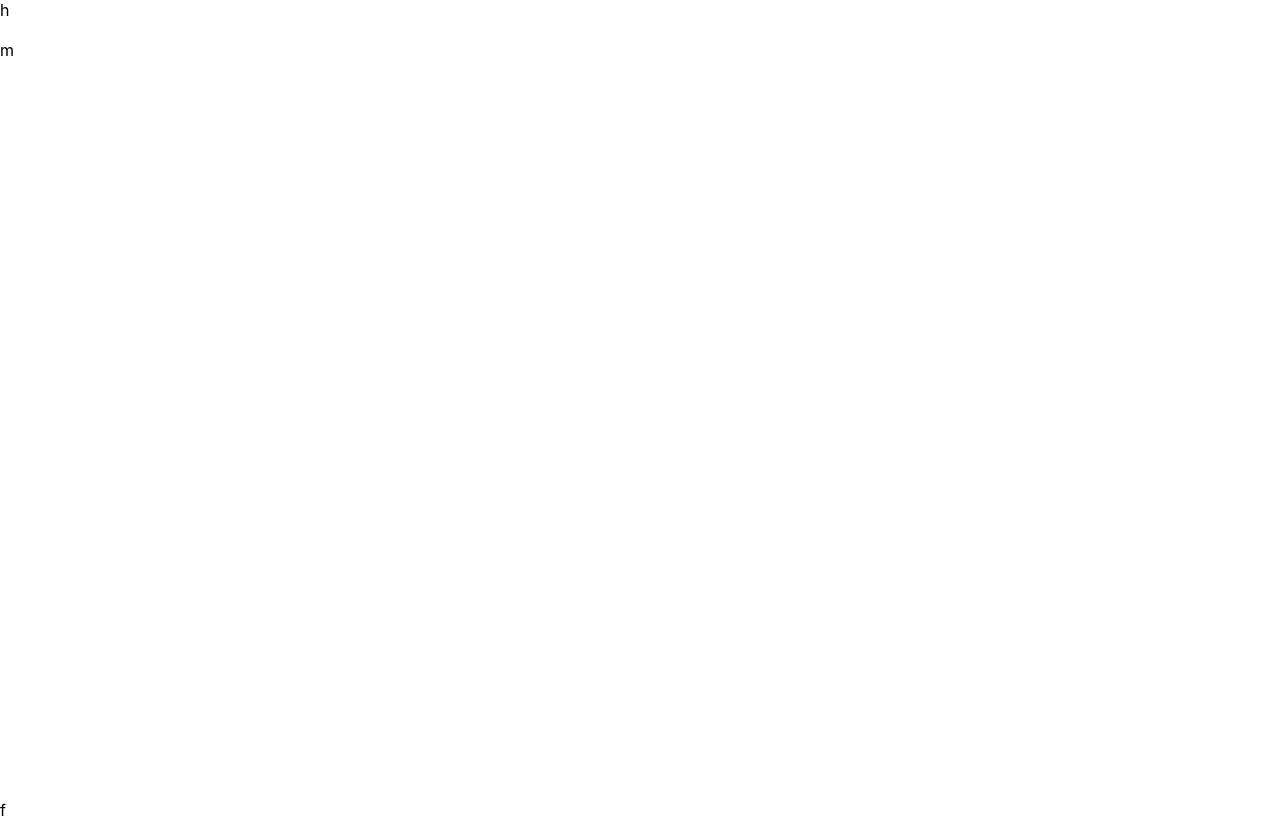
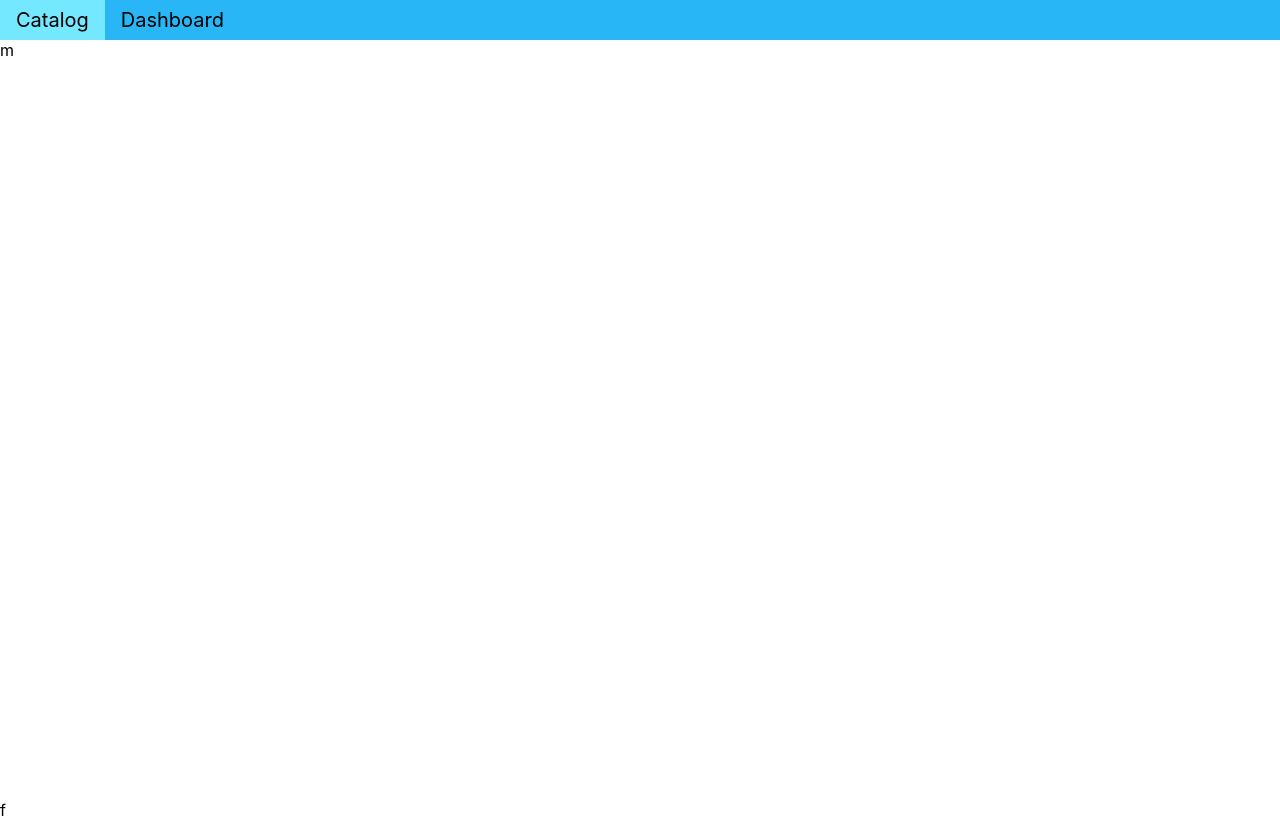
Before and after one commit to Imalsha97/newLMS, a React (Create React App) app: page / in a window 1280 px wide. Built offline with nearby package versions, Linux system fonts and the light colour scheme.

Commit message:
add theme

```diff
--- a/src/App.js
+++ b/src/App.js
@@ -1,14 +1,48 @@
+import { ThemeProvider } from "styled-components";
+import './App.css';
+import {Header , Main , Footer} from './components/Layout';
+import {NavBar,NavItem,NavLink} from './components/Navbar';
 
-import './App.css';
-import {Header , Main , Footer} from './components/Layout'
+
 
 function App() {
+  const theme = {
+    primary: {
+      main: "#29b6f6",
+      light: "#73e8ff",
+      dark: "#0086c3",
+      textColor: "#000",
+      danger: "#e91e63",
+      dangerDark: "#b0003a",
+    },
+    secondary: {
+      main: "#9e9e9e",
+      light: "#cfcfcf",
+      dark: "#707070",
+      textColor: "#000",
+    },
+
+    spacing: (factor) => `${factor * 8}px`,
+  };
   return (
-    <>
-    <Header>h</Header>
+    <ThemeProvider theme={theme}>
+    <Header>
+      <NavBar>
+        <NavItem href="#">
+          <NavLink>
+              Catalog
+          </NavLink>
+        </NavItem>
+        <NavItem href="#">
+          <NavLink>
+            Dashboard
+          </NavLink>
+        </NavItem>
+      </NavBar>
+    </Header>
     <Main>m</Main>
     <Footer>f</Footer>
-    </>
+    </ThemeProvider>
   );
 }
 
--- /dev/null
+++ b/src/components/Navbar.js
@@ -0,0 +1,37 @@
+import styled from "styled-components";
+
+export const NavBar= styled.ul`
+    list-style-type: none;
+    margin: 0;
+    padding: ${(props) => props.theme.spacing(1)} 0;
+    overflow: hidden;
+    background-color: ${(props) => props.theme.primary.main};
+    width:100%;
+    position: fixed;
+    top: 0;
+    z-index: 1;
+    max-height: 5vh;
+
+`;
+
+export const NavItem= styled.li`
+    display: inline;
+`;
+
+
+
+export const NavLink = styled.a`
+    color: ${(props) => props.theme.primary.textColor};
+    text-align: center;
+    padding: 14px 16px;
+    text-decoration: none;
+    font-size:1.25em;
+
+    :hover {
+        background-color: ${(props) => props.theme.primary.light};
+    }
+
+    .active {
+        background-color: ${(props) => props.theme.primary.dark};
+    }
+`;
```
